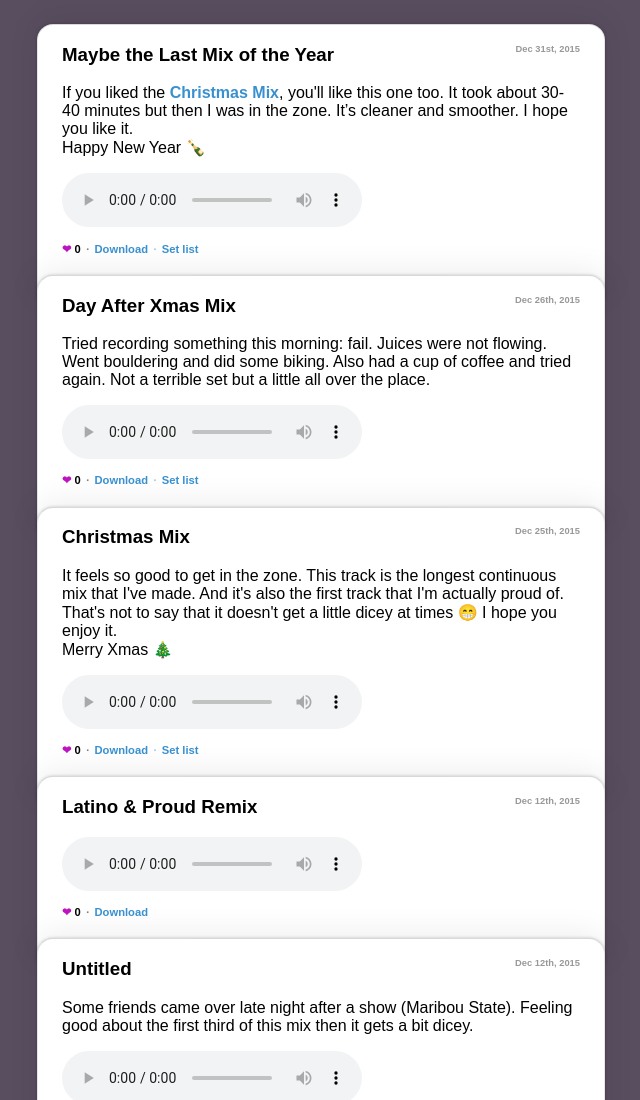
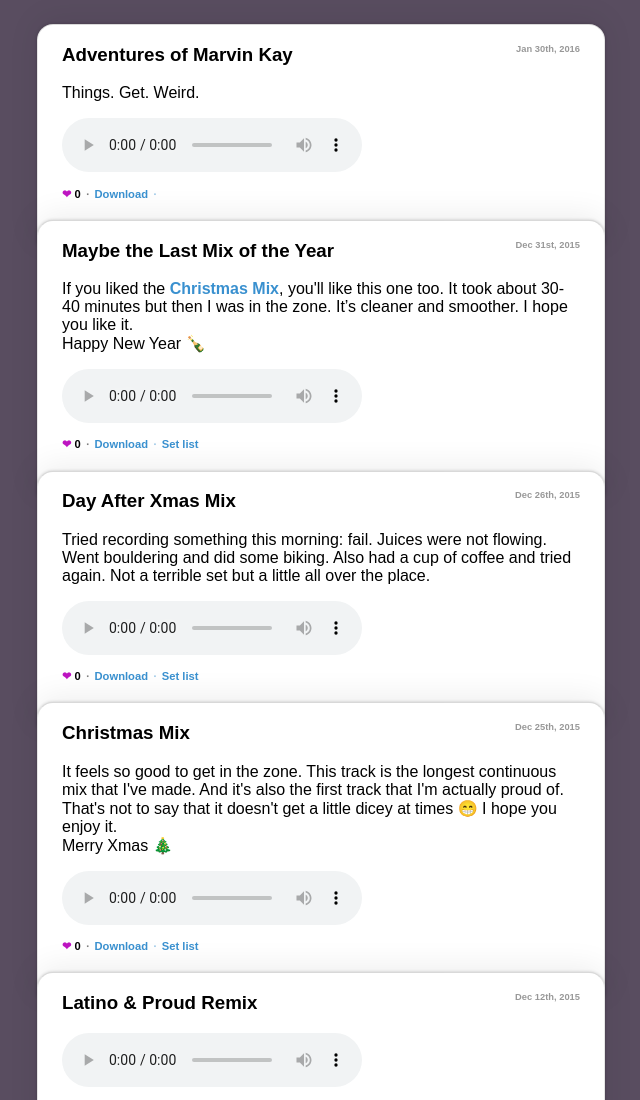
Before and after one commit to avand/avand-tunes, a plain HTML site: page public/index.html in a window 1280 px wide. Shown: the top 1100 px of the page, without its empty margins (319-959 px from the left). Drawn offline with nearby package versions, Linux system fonts and the light colour scheme; a script that the page names is missing.

Commit message:
Adventures of Marvin Kay

```diff
--- a/public/index.html
+++ b/public/index.html
@@ -13,6 +13,24 @@
     <meta name="viewport" content="initial-scale=1">
   </head>
   <body>
+    <div class="track" id="mix-8" data-mix-id="8" data-play-count="0" data-like-count="0">
+      <h3>Adventures of Marvin Kay <span class="track-release">Jan 30th, 2016</span></h3>
+
+      <p>
+        Things. Get. Weird.
+      </p>
+
+      <audio preload="metadata" controls>
+        <source src="http://cloud.avandamiri.com/2k3x1L2k0S2G/The%20Adventures%20of%20Marvin%20Gaye.mp3" type="audio/mpeg">
+      </audio>
+
+      <p class="track-details">
+        <span class="track-like-count middot">0</span>
+        <span class="track-play-count middot"></span>
+        <a href="http://cloud.avandamiri.com/2k3x1L2k0S2G/The%20Adventures%20of%20Marvin%20Gaye.mp3" download class="middot">Download</a>
+      </p>
+    </div>
+
     <div class="track" id="mix-7" data-mix-id="7" data-play-count="0" data-like-count="0">
       <h3>Maybe the Last Mix of the Year <span class="track-release">Dec 31st, 2015</span></h3>
 
```
